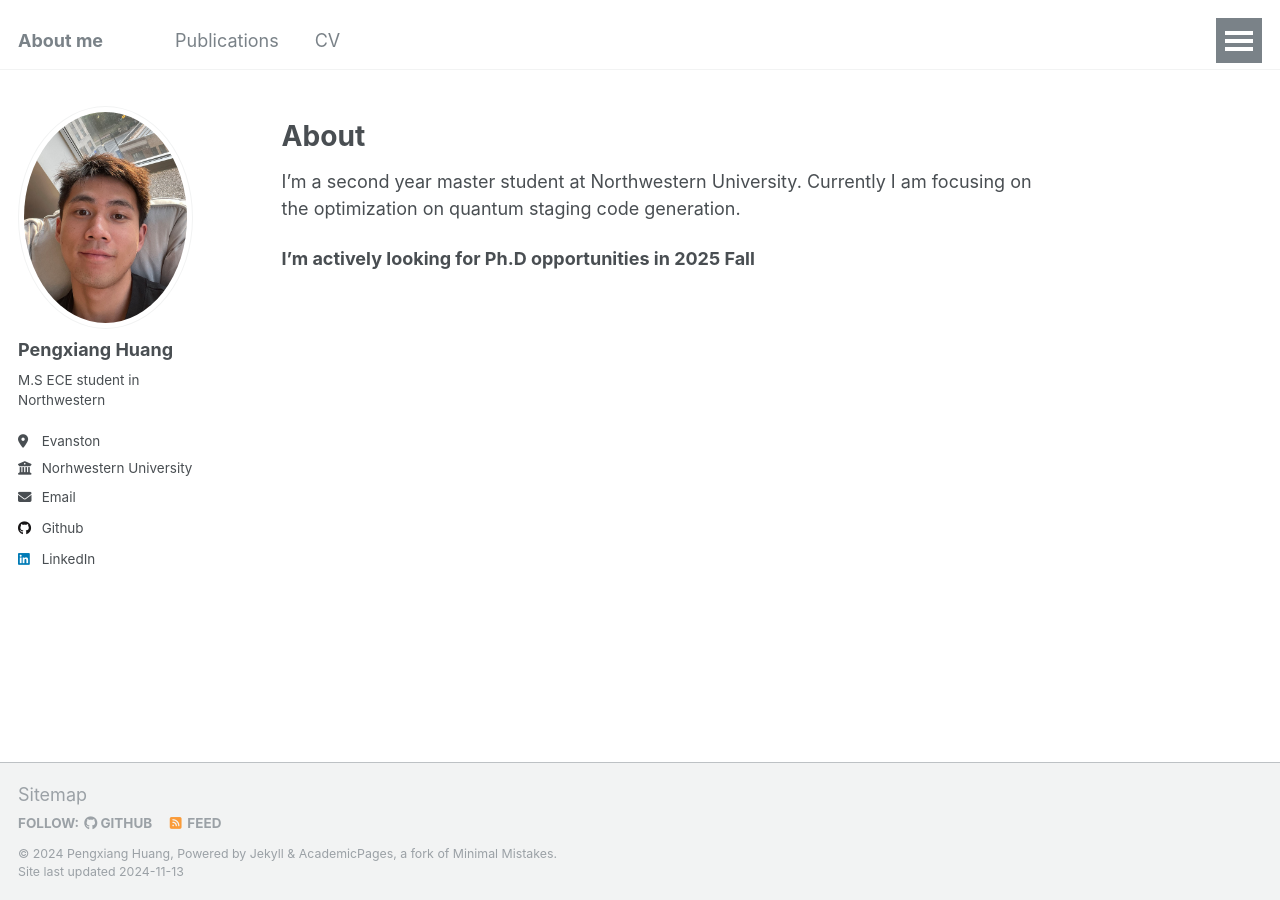
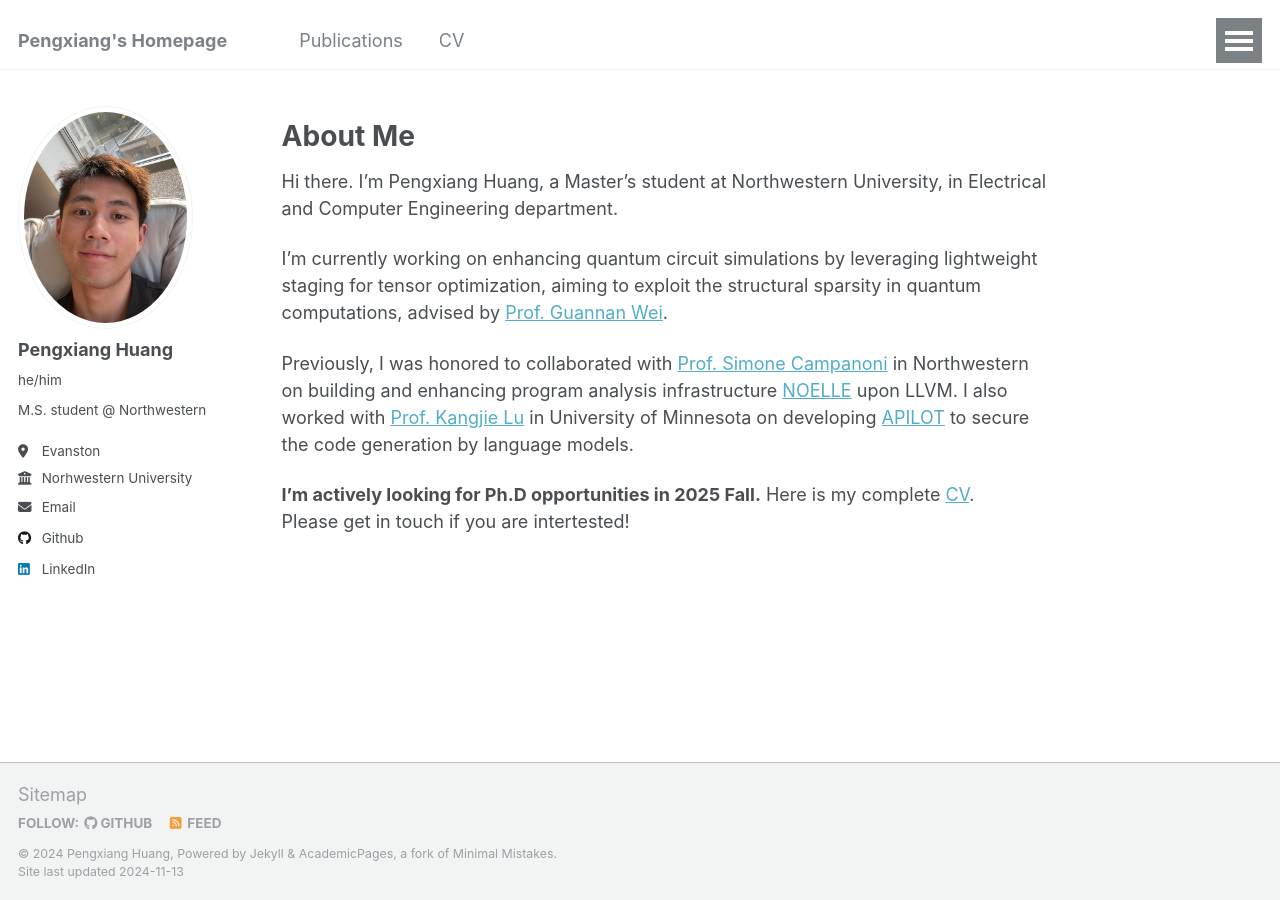
Before and after one commit to Pengxiang-Huang/Pengxiang-Huang.github.io, a Jekyll site: the page built from _pages/about.md, in a window 1280 px wide. Built offline with Jekyll 4.4.1, drawn with Linux system fonts in a browser that asks for light colours.

Commit message:
add about and upload cv

```diff
--- a/_config.yml
+++ b/_config.yml
@@ -8,7 +8,7 @@
 
 # Basic Site Settings
 locale                   : "en-US"
-title                    : "About me"
+title                    : "Pengxiang's Homepage"
 title_separator          : "-"
 name                     : &name "Pengxiang Huang"
 description              : &description "personal description"
@@ -23,8 +23,8 @@ author:
   # Biographic information
   avatar           : "profile.jpeg"
   name             : "Pengxiang Huang"
-  pronouns         : # example: "she/her"
-  bio              : "M.S ECE student in Northwestern"
+  pronouns         : "he/him"
+  bio              : "M.S. student @ Northwestern"
   location         : "Evanston"
   employer         : "Norhwestern University"
   uri              : # URL
--- a/_pages/about.md
+++ b/_pages/about.md
@@ -7,8 +7,20 @@ redirect_from:
   - /about.html
 ---
 
-About
+
+About Me
 ======
-I'm a second year master student at Northwestern University. Currently I am focusing on the optimization on quantum staging code generation.
+Hi there. I’m Pengxiang Huang, a Master’s student at Northwestern University, in Electrical and Computer Engineering department.
 
-**I'm actively looking for Ph.D opportunities in 2025 Fall**
+I’m currently working on enhancing quantum circuit simulations by leveraging lightweight staging for tensor optimization,
+aiming to exploit the structural sparsity in quantum computations, advised by [Prof. Guannan Wei](https://continuation.passing.style/).
+
+Previously, I was honored to collaborated with [Prof. Simone Campanoni](https://users.cs.northwestern.edu/~simonec/#gsc.tab=0) in Northwestern
+on building and enhancing program analysis infrastructure [NOELLE](https://github.com/arcana-lab/noelle?tab=readme-ov-file) upon LLVM.
+I also worked with [Prof. Kangjie Lu](https://www-users.cse.umn.edu/~kjlu/) in University of Minnesota on developing [APILOT](https://arxiv.org/abs/2409.16526) to secure the code generation
+by language models.
+
+
+
+**I’m actively looking for Ph.D opportunities in 2025 Fall.** Here is my complete [CV](http://pengxiang-huang.github.io/files//Users/demario/Documents/Profile_Website/files/CV_Pengxiang_Huang.pdf).
+Please get in touch if you are intertested!
```
Also changed, not shown: 1 other file.
